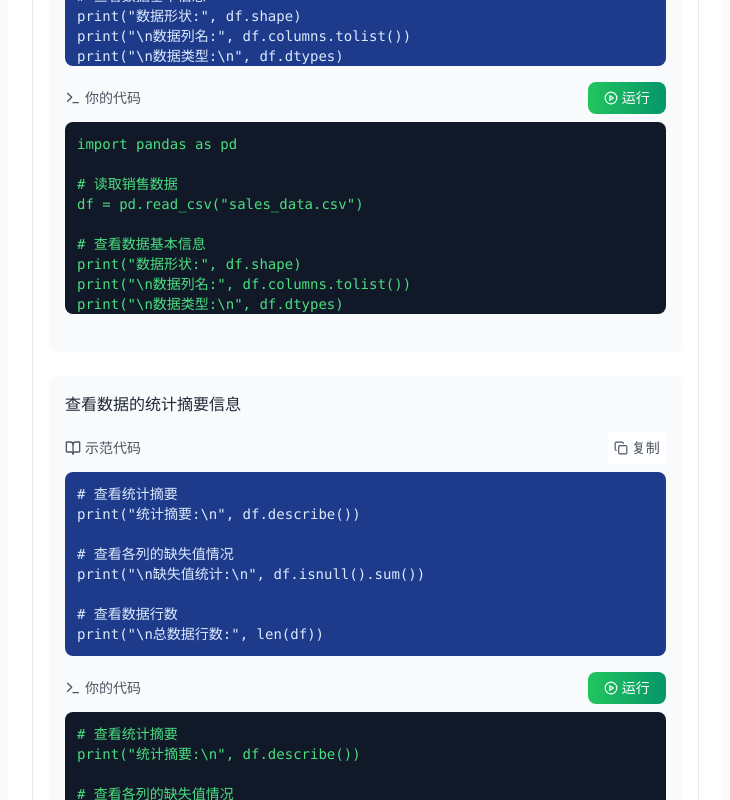
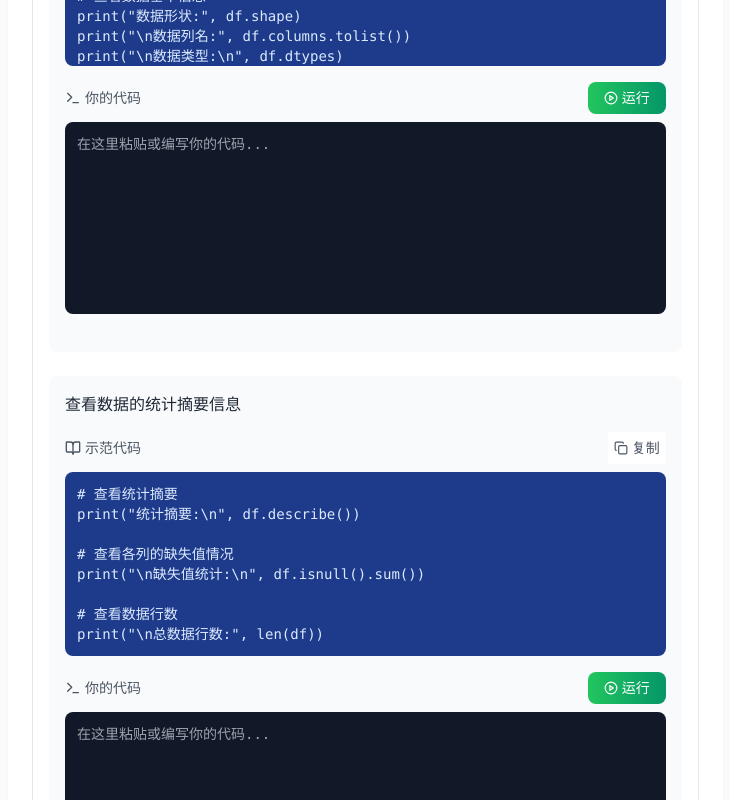
Before and after one commit to mie-cloud/mie-, a React (Vite) app: page /project/1 in a window 1280 px wide. Shown: the part 1100-1900 px from the top of the page, without its empty margins (88-818 px from the left). Built offline with nearby package versions, Linux system fonts and the light colour scheme.

Commit message:
让代码编辑器默认是空的

```diff
--- a/src/pages/ProjectDetailPage.tsx
+++ b/src/pages/ProjectDetailPage.tsx
@@ -568,9 +568,7 @@ export default function ProjectDetailPage() {
                                             onClick={(e) => {
                                               e.stopPropagation();
                                               copyCode(exercise.codeTemplate);
-                                              if (!userCode[key]) {
-                                                setUserCode(prev => ({ ...prev, [key]: exercise.codeTemplate }));
-                                              }
+                                              setUserCode(prev => ({ ...prev, [key]: exercise.codeTemplate }));
                                             }}
                                             className="p-1.5 bg-white rounded hover:bg-gray-100 transition-colors text-sm text-gray-600 flex items-center gap-1"
                                           >
@@ -607,7 +605,7 @@ export default function ProjectDetailPage() {
                                         </button>
                                       </div>
                                       <textarea
-                                        value={userCode[key] || exercise.codeTemplate || ''}
+                                        value={userCode[key] || ''}
                                         onChange={(e) => setUserCode(prev => ({ ...prev, [key]: e.target.value }))}
                                         className="w-full h-48 p-3 font-mono text-sm bg-gray-900 text-green-400 rounded-lg resize-none focus:outline-none focus:ring-2 focus:ring-green-500"
                                         placeholder="在这里粘贴或编写你的代码..."
```
